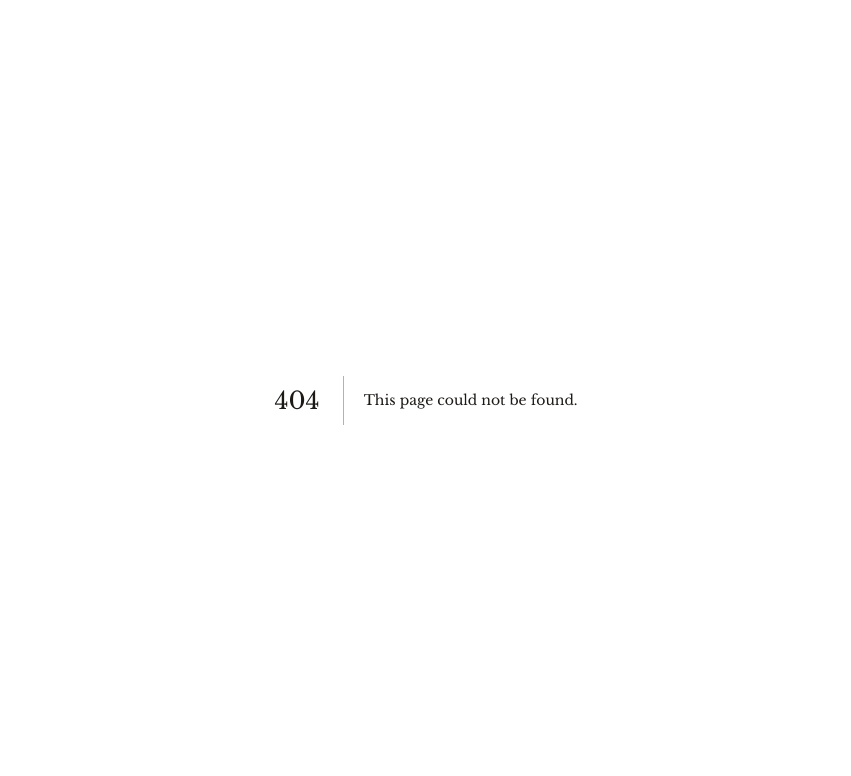
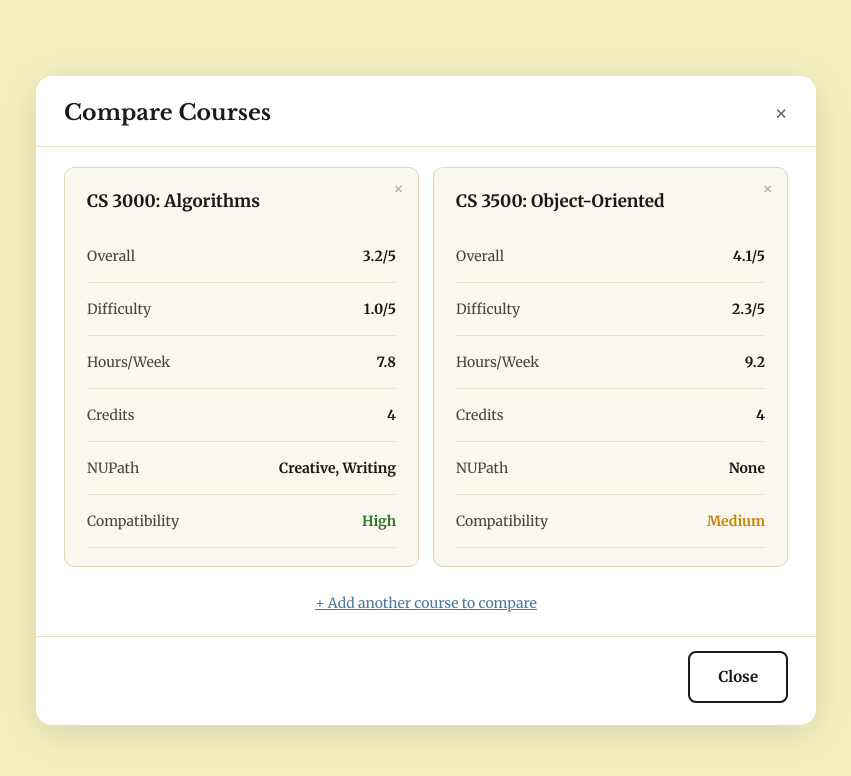
Before and after one commit to Harsh31105/forge-s26-project, a Next.js app in the folder frontend/: page /compare in a window 1280 px wide. Before the commit this address had no page. Shown: the top 776 px of the page, without its empty margins (214-1065 px from the left). Built offline with nearby package versions, Linux system fonts and the light colour scheme.

Commit message:
compare page

```diff
--- /dev/null
+++ b/frontend/src/app/compare/page.tsx
@@ -0,0 +1,6 @@
+"use client";
+import { ComparePage } from "../../components/compare/compare";
+
+export default function Compare() {
+  return <ComparePage />;
+}
--- a/frontend/src/components/compare/compare.tsx
+++ b/frontend/src/components/compare/compare.tsx
@@ -1,4 +1,7 @@
 "use client";
+import { useState, useRef, useEffect } from "react";
+
+// ─── Types ────────────────────────────────────────────────────────────────────
 
 type CompatibilityLevel = "High" | "Medium" | "Low";
 
@@ -11,17 +14,10 @@ interface CourseData {
   credits: number;
   nupath: string;
   compatibility: CompatibilityLevel;
+  daysAgo?: string;
 }
 
-interface ProfessorData {
-  id: string;
-  name: string;
-  overall: string;
-  difficulty: string;
-  wouldTakeAgain: string;
-  department: string;
-  compatibility: CompatibilityLevel;
-}
+// ─── Mock Data ────────────────────────────────────────────────────────────────
 
 const MOCK_COURSES: CourseData[] = [
   {
@@ -44,107 +40,408 @@ const MOCK_COURSES: CourseData[] = [
     nupath: "None",
     compatibility: "Medium",
   },
-];
-
-const MOCK_PROFESSORS: ProfessorData[] = [
   {
-    id: "1",
-    name: "Ben Lerner",
-    overall: "4.2/5",
-    difficulty: "2.1/5",
-    wouldTakeAgain: "92%",
-    department: "CS",
+    id: "3",
+    name: "CS 2500: Fundamentals of CS",
+    overall: "4.1/5",
+    difficulty: "2.5/5",
+    hoursPerWeek: 8.5,
+    credits: 4,
+    nupath: "None",
     compatibility: "High",
+    daysAgo: "2 days ago",
   },
   {
-    id: "2",
-    name: "Olin Shivers",
+    id: "4",
+    name: "CS 4500: Software Development",
     overall: "3.8/5",
-    difficulty: "4.2/5",
-    wouldTakeAgain: "74%",
-    department: "CS",
+    difficulty: "3.2/5",
+    hoursPerWeek: 11.2,
+    credits: 4,
+    nupath: "None",
     compatibility: "Medium",
+    daysAgo: "5 days ago",
+  },
+  {
+    id: "5",
+    name: "BUSN 2301: Marketing Principles",
+    overall: "3.5/5",
+    difficulty: "1.8/5",
+    hoursPerWeek: 6.0,
+    credits: 4,
+    nupath: "None",
+    compatibility: "Low",
+    daysAgo: "1 week ago",
   },
 ];
 
+const RECENTLY_VIEWED = MOCK_COURSES.slice(2);
+
+// ─── Helpers ──────────────────────────────────────────────────────────────────
+
 function compatibilityColor(level: CompatibilityLevel): string {
-  if (level === "High") return "#2d7a2d";
-  if (level === "Medium") return "#b87800";
+  if (level === "High") return "#2a7a2a";
+  if (level === "Medium") return "#c8860a";
   return "#c0392b";
 }
 
-function StatRow({ label, value, valueStyle }: {
+// ─── Stat Row ─────────────────────────────────────────────────────────────────
+
+function StatRow({
+  label,
+  value,
+  valueStyle,
+}: {
   label: string;
   value: React.ReactNode;
   valueStyle?: React.CSSProperties;
 }) {
   return (
-    <div style={{ display: "flex", justifyContent: "space-between", padding: "10px 0", borderBottom: "1px solid #ede8d8" }}>
-      <span style={{ color: "#555", fontSize: 15 }}>{label}</span>
-      <span style={{ fontWeight: 700, fontSize: 15, ...valueStyle }}>{value}</span>
+    <div
+      style={{
+        display: "flex",
+        justifyContent: "space-between",
+        alignItems: "center",
+        padding: "11px 0",
+        borderBottom: "1px solid #e8e2d0",
+      }}
+    >
+      <span style={{ color: "#444", fontSize: 14 }}>{label}</span>
+      <span style={{ fontWeight: 700, fontSize: 14, ...valueStyle }}>{value}</span>
     </div>
   );
 }
 
-function CourseCard({ course }: { course: CourseData }) {
+// ─── Course Card ──────────────────────────────────────────────────────────────
+
+function CourseCard({
+  course,
+  onRemove,
+}: {
+  course: CourseData;
+  onRemove: () => void;
+}) {
   return (
-    <div style={{ flex: 1, background: "#fdf8ee", border: "1.5px solid #d6ccb0", borderRadius: 12, padding: "20px 24px" }}>
-      <h3 style={{ fontSize: 18, fontWeight: 700, marginBottom: 16 }}>{course.name}</h3>
+    <div
+      style={{
+        flex: 1,
+        background: "#faf7ee",
+        border: "1.5px solid #ddd5b8",
+        borderRadius: 10,
+        padding: "18px 22px",
+        minWidth: 0,
+        position: "relative",
+      }}
+    >
+      {/* X button */}
+      <button
+        onClick={onRemove}
+        style={{
+          position: "absolute",
+          top: 10,
+          right: 12,
+          background: "none",
+          border: "none",
+          fontSize: 16,
+          cursor: "pointer",
+          color: "#aaa",
+          lineHeight: 1,
+          padding: 2,
+        }}
+        onMouseEnter={(e) => (e.currentTarget.style.color = "#555")}
+        onMouseLeave={(e) => (e.currentTarget.style.color = "#aaa")}
+      >
+        ×
+      </button>
+
+      <h3
+        style={{
+          fontSize: 17,
+          fontWeight: 700,
+          color: "#1a1a1a",
+          marginBottom: 14,
+          marginTop: 0,
+          paddingRight: 20,
+        }}
+      >
+        {course.name}
+      </h3>
       <StatRow label="Overall" value={course.overall} />
       <StatRow label="Difficulty" value={course.difficulty} />
       <StatRow label="Hours/Week" value={course.hoursPerWeek} />
       <StatRow label="Credits" value={course.credits} />
       <StatRow label="NUPath" value={course.nupath} />
-      <StatRow label="Compatibility" value={course.compatibility} valueStyle={{ color: compatibilityColor(course.compatibility) }} />
+      <StatRow
+        label="Compatibility"
+        value={course.compatibility}
+        valueStyle={{ color: compatibilityColor(course.compatibility) }}
+      />
     </div>
   );
 }
 
-function ProfessorCard({ professor }: { professor: ProfessorData }) {
+// ─── Search Dropdown ──────────────────────────────────────────────────────────
+
+function SearchDropdown({
+  onSelect,
+  onClose,
+}: {
+  onSelect: (course: CourseData) => void;
+  onClose: () => void;
+}) {
+  const [query, setQuery] = useState("");
+  const inputRef = useRef<HTMLInputElement>(null);
+
+  useEffect(() => {
+    inputRef.current?.focus();
+  }, []);
+
+  const filtered = query
+    ? MOCK_COURSES.filter((c) =>
+        c.name.toLowerCase().includes(query.toLowerCase())
+      )
+    : RECENTLY_VIEWED;
+
   return (
-    <div style={{ flex: 1, background: "#fdf8ee", border: "1.5px solid #d6ccb0", borderRadius: 12, padding: "20px 24px" }}>
-      <h3 style={{ fontSize: 18, fontWeight: 700, marginBottom: 16 }}>{professor.name}</h3>
-      <StatRow label="Overall" value={professor.overall} />
-      <StatRow label="Difficulty" value={professor.difficulty} />
-      <StatRow label="Would Take Again" value={professor.wouldTakeAgain} />
-      <StatRow label="Department" value={professor.department} />
-      <StatRow label="Compatibility" value={professor.compatibility} valueStyle={{ color: compatibilityColor(professor.compatibility) }} />
-    </div>
-  );
-}
-
-export function ComparePage({ onClose }: { onClose?: () => void }) {
-  return (
-    <div style={{ position: "fixed", inset: 0, background: "#f5f0c8", display: "flex", alignItems: "center", justifyContent: "center", zIndex: 1000 }}>
-      <div style={{ background: "#fff", borderRadius: 16, boxShadow: "0 8px 40px rgba(0,0,0,0.12)", width: "min(800px, 95vw)", maxHeight: "90vh", overflowY: "auto" }}>
-
-        {/* heading */}
-        <div style={{ display: "flex", justifyContent: "space-between", alignItems: "center", padding: "24px 32px 20px", borderBottom: "1px solid #e8e0cc" }}>
-          <h2 style={{ fontSize: 24, fontWeight: 700, margin: 0 }}>Compare Courses</h2>
-          <button onClick={onClose} style={{ background: "none", border: "none", fontSize: 22, cursor: "pointer", color: "#888" }}>×</button>
+    <div
+      style={{
+        position: "fixed",
+        inset: 0,
+        display: "flex",
+        alignItems: "center",
+        justifyContent: "center",
+        zIndex: 2000,
+      }}
+      onClick={onClose}
+    >
+      <div
+        style={{
+          background: "#fff",
+          borderRadius: 12,
+          border: "2px solid #4a90d9",
+          width: 380,
+          overflow: "hidden",
+          boxShadow: "0 8px 32px rgba(0,0,0,0.15)",
+        }}
+        onClick={(e) => e.stopPropagation()}
+      >
+        {/* Search input */}
+        <div
+          style={{
+            display: "flex",
+            alignItems: "center",
+            gap: 8,
+            padding: "12px 16px",
+            borderBottom: "1px solid #eee",
+          }}
+        >
+          <span style={{ color: "#888", fontSize: 16 }}>🔍</span>
+          <input
+            ref={inputRef}
+            value={query}
+            onChange={(e) => setQuery(e.target.value)}
+            placeholder="Search for a course..."
+            style={{
+              flex: 1,
+              border: "none",
+              outline: "none",
+              fontSize: 14,
+              color: "#333",
+              background: "transparent",
+            }}
+          />
+          <button
+            onClick={onClose}
+            style={{ background: "none", border: "none", cursor: "pointer", fontSize: 18, color: "#888" }}
+          >
+            ×
+          </button>
         </div>
 
-        {/* card */}
-        <div style={{ padding: "24px 32px", display: "flex", gap: 16 }}>
-          {MOCK_COURSES.map((course) => (
-            <CourseCard key={course.id} course={course} />
+        {/* Recently viewed label */}
+        {!query && (
+          <div
+            style={{
+              display: "flex",
+              alignItems: "center",
+              gap: 6,
+              padding: "10px 16px 6px",
+            }}
+          >
+            <span style={{ fontSize: 12, color: "#888" }}>🕐</span>
+            <span style={{ fontSize: 11, fontWeight: 700, color: "#888", letterSpacing: 1, textTransform: "uppercase" }}>
+              Recently Viewed
+            </span>
+          </div>
+        )}
+
+        {/* Results */}
+        <div>
+          {filtered.map((course) => (
+            <div
+              key={course.id}
+              onClick={() => { onSelect(course); onClose(); }}
+              style={{
+                padding: "10px 16px",
+                borderBottom: "1px solid #f0f0f0",
+                cursor: "pointer",
+                display: "flex",
+                justifyContent: "space-between",
+                alignItems: "flex-start",
+              }}
+              onMouseEnter={(e) => (e.currentTarget.style.background = "#f8f8f8")}
+              onMouseLeave={(e) => (e.currentTarget.style.background = "transparent")}
+            >
+              <div>
+                <div style={{ fontSize: 14, fontWeight: 600, color: "#1a1a1a", marginBottom: 2 }}>
+                  {course.name}
+                </div>
+                <div style={{ fontSize: 12, color: "#888" }}>
+                  Rating: {course.overall.replace("/5", "")} • Difficulty: {course.difficulty.replace("/5", "")} • {course.hoursPerWeek} hrs/wk
+                </div>
+              </div>
+              {course.daysAgo && (
+                <span style={{ fontSize: 11, color: "#aaa", whiteSpace: "nowrap", marginLeft: 8 }}>
+                  {course.daysAgo}
+                </span>
+              )}
+            </div>
           ))}
         </div>
 
-        {/* to add another */}
-        <div style={{ textAlign: "center", paddingBottom: 16 }}>
-          <button style={{ background: "none", border: "none", color: "#555", fontSize: 14, cursor: "pointer", textDecoration: "underline" }}>
-            + Add another course to compare
-          </button>
-        </div>
-
-        {/* footer */}
-        <div style={{ padding: "16px 32px 24px", display: "flex", justifyContent: "flex-end", borderTop: "1px solid #e8e0cc" }}>
-          <button onClick={onClose} style={{ padding: "10px 32px", borderRadius: 8, border: "2px solid #1a1a1a", background: "#fff", fontSize: 16, fontWeight: 600, cursor: "pointer" }}>
-            Close
-          </button>
+        {/* Footer hint */}
+        <div style={{ padding: "10px 16px", textAlign: "center" }}>
+          <span style={{ fontSize: 12, color: "#aaa", fontStyle: "italic" }}>
+            Or type to search all courses
+          </span>
         </div>
       </div>
     </div>
   );
 }
+
+// ─── Main Compare Page ────────────────────────────────────────────────────────
+
+export function ComparePage({ onClose }: { onClose?: () => void }) {
+  const [courses, setCourses] = useState<CourseData[]>([
+    MOCK_COURSES[0]!,
+    MOCK_COURSES[1]!,
+  ]);
+  const [showSearch, setShowSearch] = useState(false);
+
+  const handleAddCourse = (course: CourseData) => {
+    setCourses((prev) => [...prev, course]);
+  };
+
+  const handleRemoveCourse = (id: string) => {
+    setCourses((prev) => prev.filter((c) => c.id !== id));
+  };
+
+  return (
+    <div
+      style={{
+        position: "fixed",
+        inset: 0,
+        background: "#f5f0c0",
+        display: "flex",
+        alignItems: "center",
+        justifyContent: "center",
+        zIndex: 1000,
+      }}
+    >
+      <div
+        style={{
+          background: "#fff",
+          borderRadius: 16,
+          boxShadow: "0 8px 40px rgba(0,0,0,0.12)",
+          width: "min(780px, 95vw)",
+          maxHeight: "90vh",
+          overflowY: "auto",
+        }}
+      >
+        {/* Header */}
+        <div
+          style={{
+            display: "flex",
+            justifyContent: "space-between",
+            alignItems: "center",
+            padding: "22px 28px 18px",
+            borderBottom: "1px solid #e8e0cc",
+          }}
+        >
+          <h2 style={{ fontSize: 22, fontWeight: 700, margin: 0, color: "#1a1a1a" }}>
+            Compare Courses
+          </h2>
+          <button
+            onClick={onClose}
+            style={{ background: "none", border: "none", fontSize: 20, cursor: "pointer", color: "#666" }}
+          >
+            ×
+          </button>
+        </div>
+
+        {/* Cards */}
+        <div style={{ padding: "20px 28px", display: "flex", gap: 14 }}>
+          {courses.map((course) => (
+            <CourseCard
+              key={course.id}
+              course={course}
+              onRemove={() => handleRemoveCourse(course.id)}
+            />
+          ))}
+        </div>
+
+        {/* Add another */}
+        <div style={{ textAlign: "center", paddingBottom: 18 }}>
+          <button
+            onClick={() => setShowSearch(true)}
+            style={{
+              background: "none",
+              border: "none",
+              color: "#4a7a9b",
+              fontSize: 14,
+              cursor: "pointer",
+              textDecoration: "underline",
+            }}
+          >
+            + Add another course to compare
+          </button>
+        </div>
+
+        {/* Footer */}
+        <div
+          style={{
+            padding: "14px 28px 22px",
+            display: "flex",
+            justifyContent: "flex-end",
+            borderTop: "1px solid #e8e0cc",
+          }}
+        >
+          <button
+            onClick={onClose}
+            style={{
+              padding: "9px 28px",
+              borderRadius: 8,
+              border: "2px solid #1a1a1a",
+              background: "#fff",
+              fontSize: 15,
+              fontWeight: 600,
+              color: "#1a1a1a",
+              cursor: "pointer",
+            }}
+          >
+            Close
+          </button>
+        </div>
+      </div>
+
+      {/* Search Dropdown */}
+      {showSearch && (
+        <SearchDropdown
+          onSelect={handleAddCourse}
+          onClose={() => setShowSearch(false)}
+        />
+      )}
+    </div>
+  );
+}
```
Also changed, not shown: frontend/src/app/page.tsx (line endings or trailing spaces).
